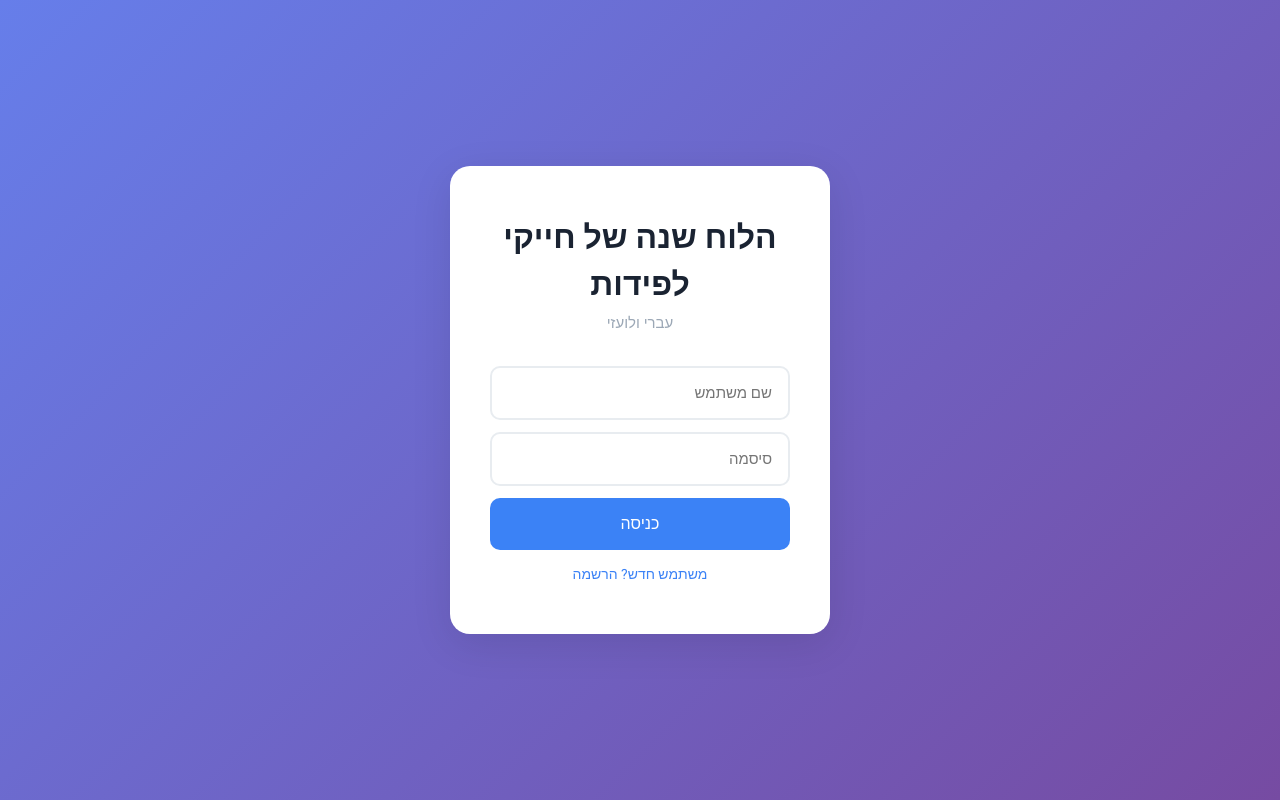
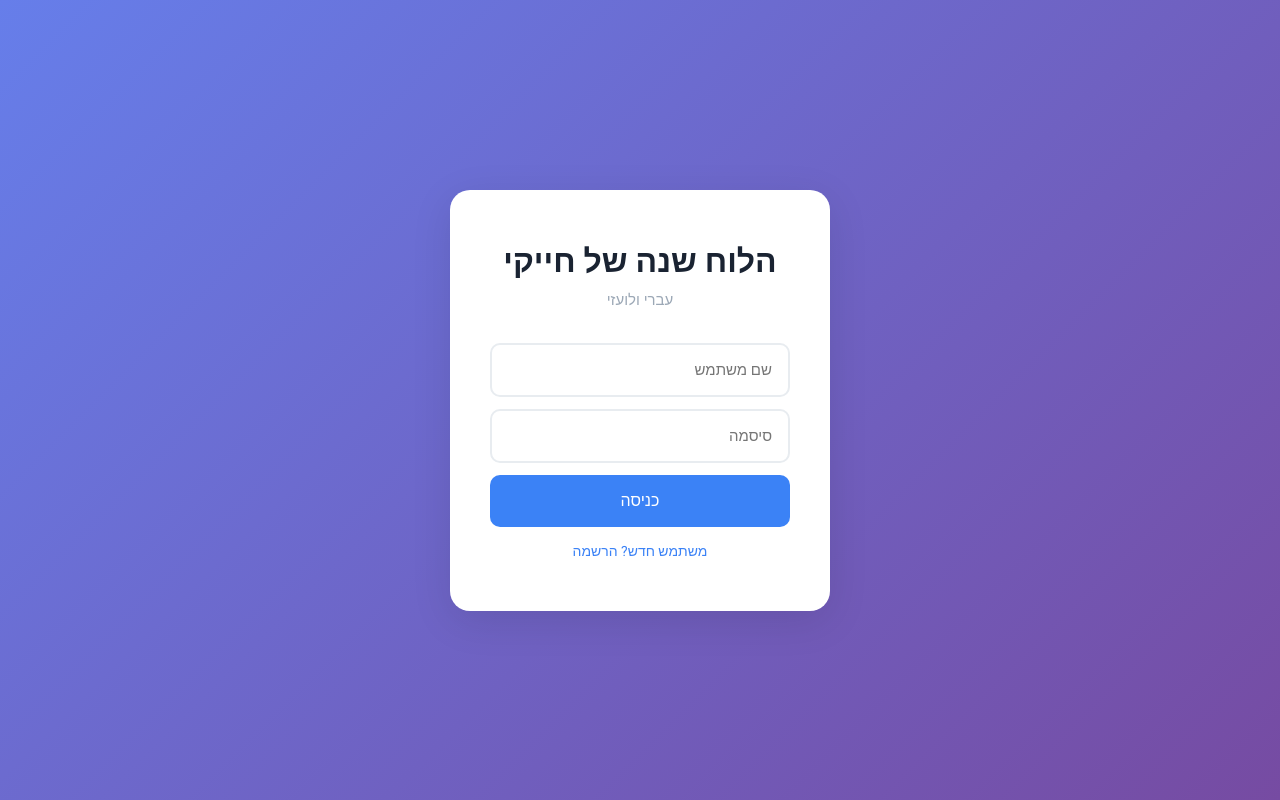
Before and after one commit to ylapidot226/calendar-app, a website: page public/index.html in a window 1280 px wide. Drawn offline with Linux system fonts and the light colour scheme; no server answers.

Commit message:
Update app title to הלוח שנה של חייקי
Co-Authored-By: Claude Opus 4.6 <noreply@anthropic.com>

```diff
--- a/public/index.html
+++ b/public/index.html
@@ -3,7 +3,7 @@
 <head>
   <meta charset="UTF-8">
   <meta name="viewport" content="width=device-width, initial-scale=1.0">
-  <title>הלוח שנה של חייקי לפידות</title>
+  <title>הלוח שנה של חייקי</title>
   <link href="https://fonts.googleapis.com/css2?family=Heebo:wght@300;400;500;700&display=swap" rel="stylesheet">
   <style>
     :root {
@@ -169,7 +169,7 @@
 
 <div class="auth-screen" id="authScreen">
   <div class="auth-box">
-    <h1>הלוח שנה של חייקי לפידות</h1>
+    <h1>הלוח שנה של חייקי</h1>
     <div class="subtitle">עברי ולועזי</div>
     <div class="error" id="authError"></div>
     <input type="text" id="authUser" placeholder="שם משתמש">
```
